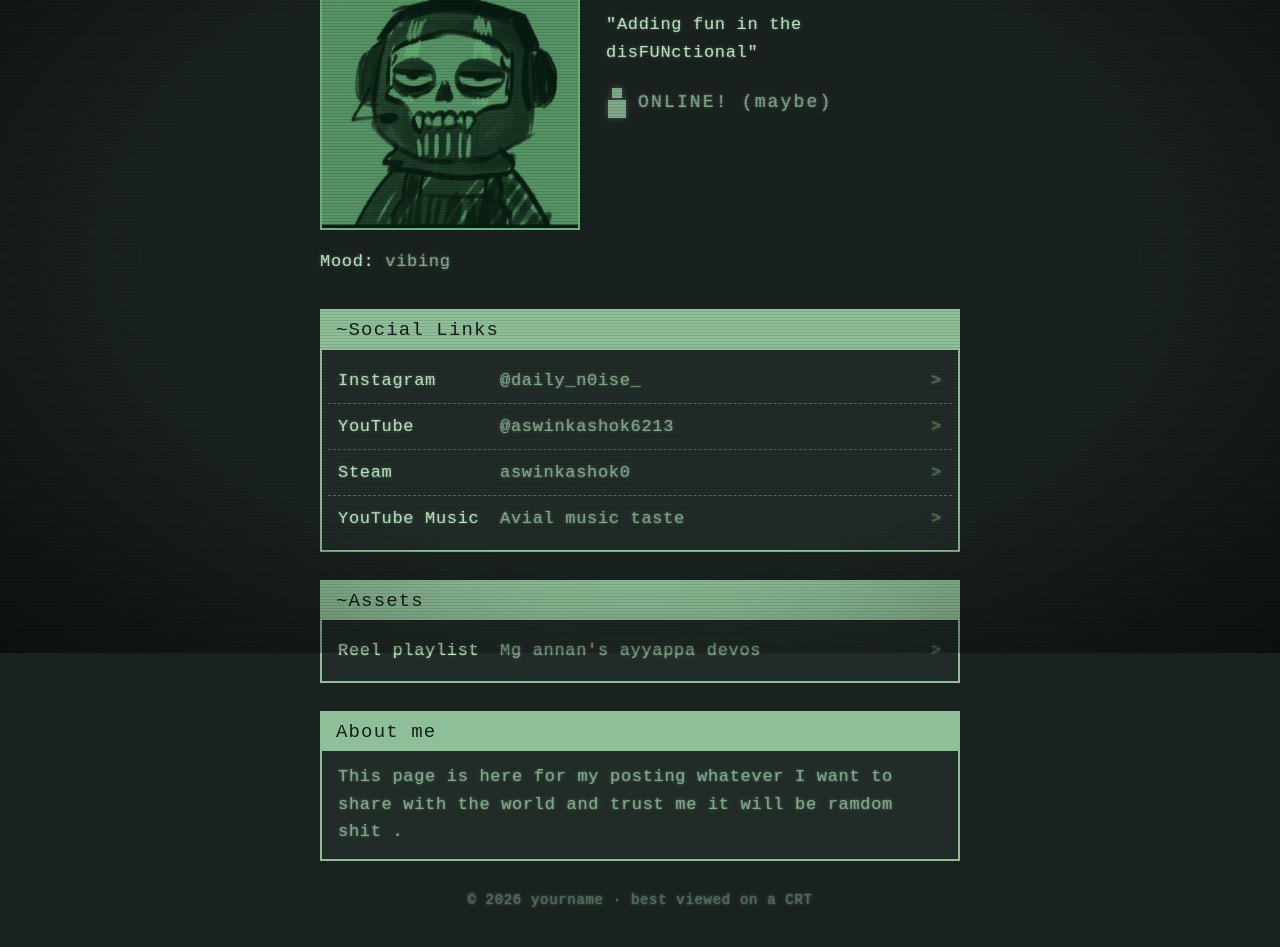
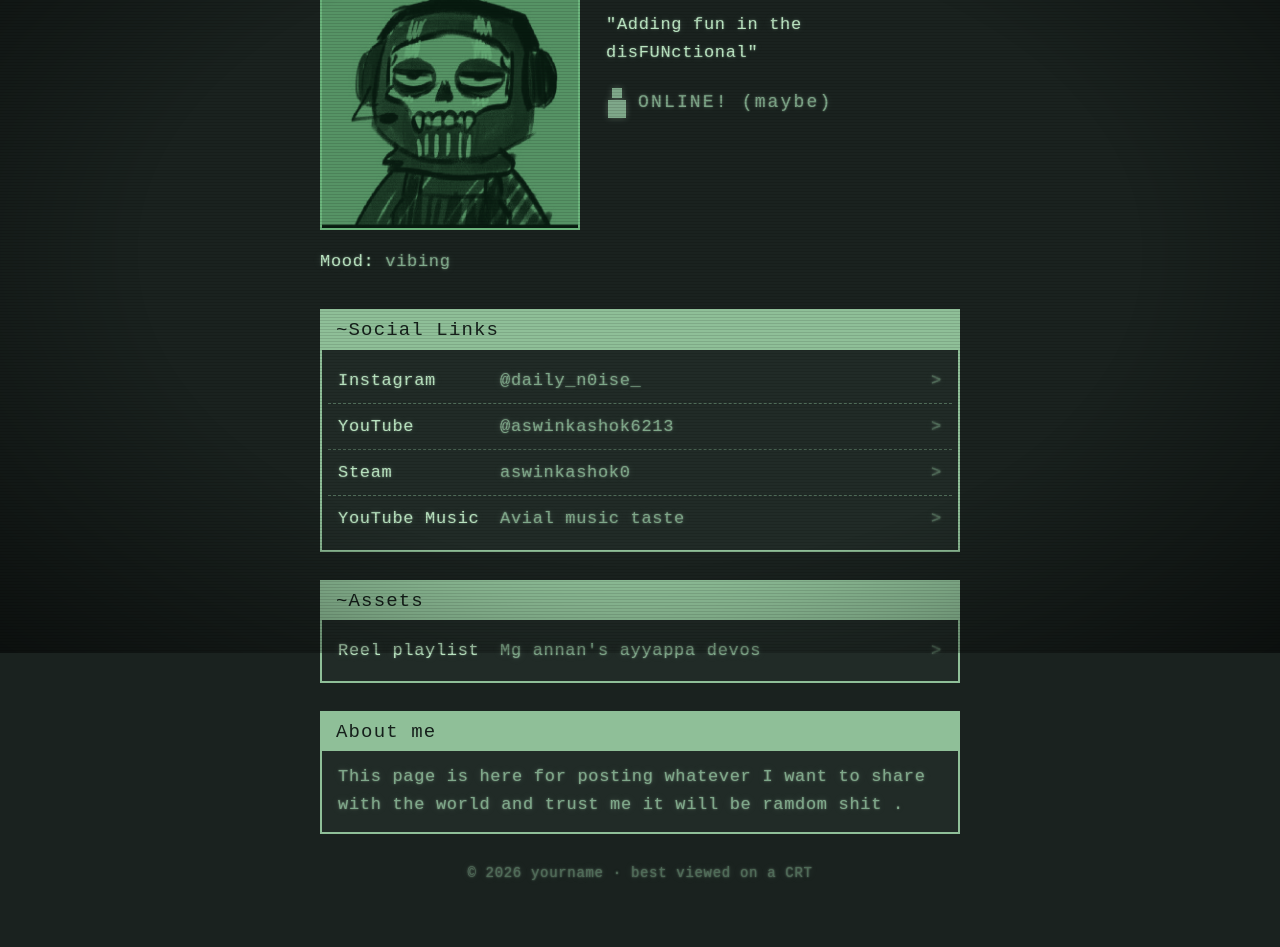
Before and after one commit to Aswin-k-ashok/link-of-the-link, a plain HTML site: page index.html in a window 1280 px wide. Shown: the part 147-1094 px from the top of the page. Drawn offline with Linux system fonts and the light colour scheme; a web font is replaced by a local one.

Commit message:
typo fix in about

```diff
--- a/index.html
+++ b/index.html
@@ -283,7 +283,7 @@
     <!-- ===================== ABOUT ===================== -->
     <section class="panel">
       <h2>About me</h2>
-      <p class="about">This page is here for my posting whatever I want to share with the world and trust me it will be ramdom shit .</p>
+      <p class="about">This page is here for posting whatever I want to share with the world and trust me it will be ramdom shit .</p>
     </section>
 
     <footer>&copy; <span id="yr"></span> yourname · best viewed on a CRT</footer>
```
